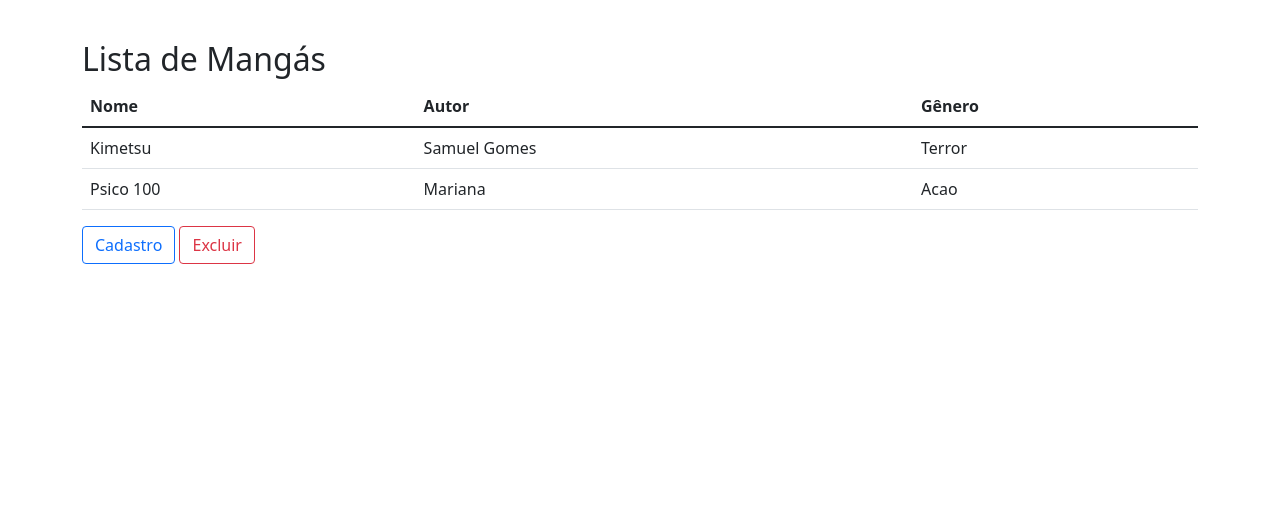
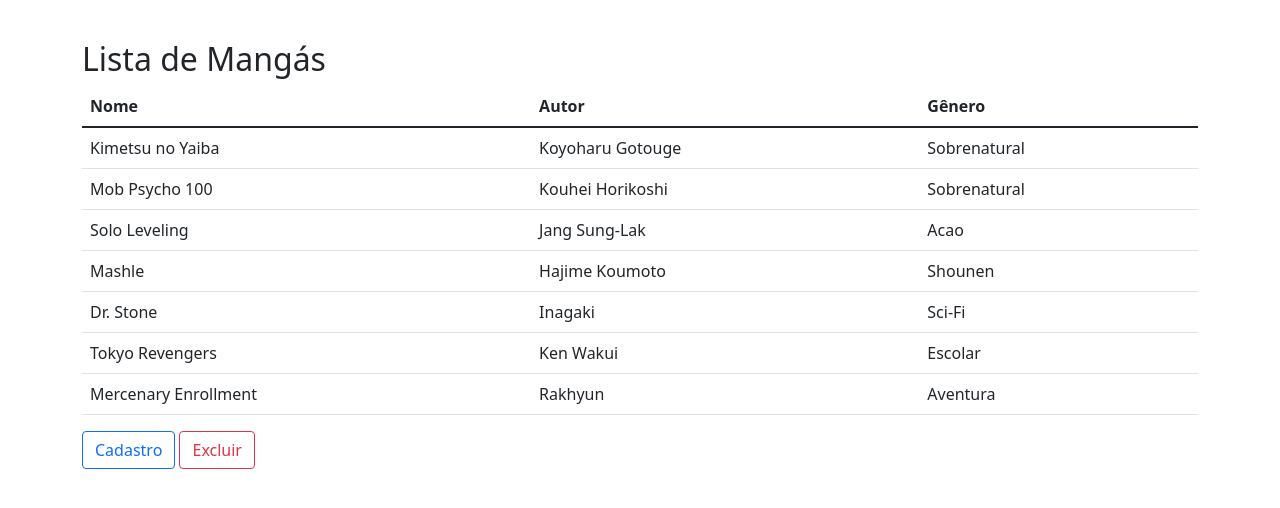
Before and after one commit to SamuelLuisGomes/projeto-web, a Flask app: page / in a window 1280 px wide. Shown: the part 56-564 px from the top of the page. Run offline with Flask 2, Linux system fonts and the light colour scheme.

Commit message:
Proojeto de linguegem de programação

```diff
--- a/app.py
+++ b/app.py
@@ -4,8 +4,13 @@
 
 mangas = [
 
-    {"nome": "Kimetsu", "autor": "Samuel Gomes","genero": "Terror"},
-    {"nome": "Psico 100", "autor": "Mariana", "genero": "Acao"},
+    {"nome": "Kimetsu no Yaiba", "autor": "Koyoharu Gotouge ","genero": "Sobrenatural"},
+    {"nome": "Mob Psycho 100", "autor": "Kouhei Horikoshi  ", "genero": "Sobrenatural"},
+    {"nome": "Solo Leveling", "autor": "Jang Sung-Lak", "genero": "Acao"},
+    {"nome": "Mashle", "autor": "Hajime Koumoto", "genero": "Shounen"},
+    {"nome": "Dr. Stone", "autor": "Inagaki", "genero": "Sci-Fi"},
+    {"nome": "Tokyo Revengers", "autor": "Ken Wakui", "genero": "Escolar"},
+    {"nome": "Mercenary Enrollment", "autor": "Rakhyun", "genero": "Aventura"},
 ]
 
 @app.route('/')
@@ -27,7 +32,7 @@
     manga  = { 'nome' : f' { nome } ' , 'autor' : f' { autor }', 'genero' : f' { genero}'}
     if nome != '' and autor != '' and genero != '':
         mangas.append(manga)
-        return redirect('https://5000-orange-ferret-9qlxj7ii.ws-us20.gitpod.io/')
+        return redirect('https://5000-tomato-dinosaur-nt0agydi.ws-us21.gitpod.io/')
 
     return render_template('erro.html')
 
--- a/templates/cadastro.html
+++ b/templates/cadastro.html
@@ -21,7 +21,7 @@
                             <label for="Nome" class="control-label">Autor</label>
                             <input type="text" name="autor" class="form-control" placeholder="Samuel Gomes"><br>
 
-                            <label for="Nome" class="control-label">Genero</label>
+                            <label for="Nome" class="control-label">Gênero</label>
                             <input type="text" name="genero" class="form-control" placeholder="Ação"><br>
 
                             <button class="btn btn-danger">Salvar</button><br><br>
--- a/templates/erro.html
+++ b/templates/erro.html
@@ -5,10 +5,10 @@
     <meta http-equiv="X-UA-Compatible" content="IE=edge">
     <meta name="viewport" content="width=device-width, initial-scale=1.0">
     <link href="https://cdn.jsdelivr.net/npm/bootstrap@5.1.3/dist/css/bootstrap.min.css" rel="stylesheet" integrity="sha384-1BmE4kWBq78iYhFldvKuhfTAU6auU8tT94WrHftjDbrCEXSU1oBoqyl2QvZ6jIW3" crossorigin="anonymous">
-    <title>Dados indorretos</title>
+    <title>Dados Incorretos</title>
 </head>
 <body>
-    <h2>Erro, dados incorretos, cadastre novamente</h2>
+    <h2>Erro, dados Incorretos, cadastre novamente</h2>
     <a href="/" class="btn btn-primary">Voltar</a>
 </body>
 </html>
--- a/templates/pesquisar.html
+++ b/templates/pesquisar.html
@@ -16,7 +16,7 @@
                         <tr>
                         <th scope="col">Nome</th>
                         <th scope="col">Autor</th>
-                        <th scope="col">Genero</th>
+                        <th scope="col">Gênero</th>
                         </tr>
                     </thead>
                     <tbody>
```
